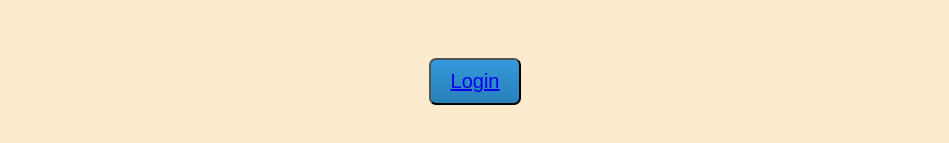
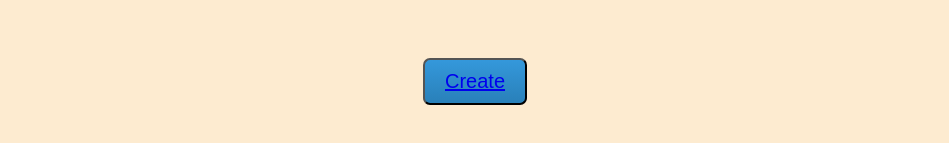
Before and after one commit to Quanluis/catbook, a React (Create React App) app: page /signup in a window 1280 px wide. Shown: the part 409-552 px from the top of the page, without its empty margins (165-1114 px from the left). Built offline with nearby package versions, Linux system fonts and the light colour scheme.

Commit message:
changed button text as well as keep initial state loggedin as false, added password value when user clicks the create button

```diff
--- a/src/components/SignUp.js
+++ b/src/components/SignUp.js
@@ -9,7 +9,8 @@ class SignUp extends React.Component {
     this.state = {
       email: "",
       password: "",
-      passwordTwice: ""
+      passwordTwice: "",
+      isloggedin: false
 
     };
   }
@@ -63,7 +64,7 @@ class SignUp extends React.Component {
           />
           <button onClick = {this.handleSubmit.bind(this)} >
             {" "}
-            <Link to="/Aftersignup"> Login </Link>{" "}
+            <Link to="/Aftersignup"> Create </Link>{" "}
           </button>
         </form>
       </div>
@@ -73,7 +74,7 @@ class SignUp extends React.Component {
 const mapStateToProps = state => state;
 
 const mapDispatchToProps = dispatch => ({
-  signup: (email, password) => dispatch(signup  (email, password))
+  signup: (email, password) => dispatch(signup(email, password))
 })
 
 
```
Also changed, not shown: src/components/Main.js (line endings or trailing spaces).
